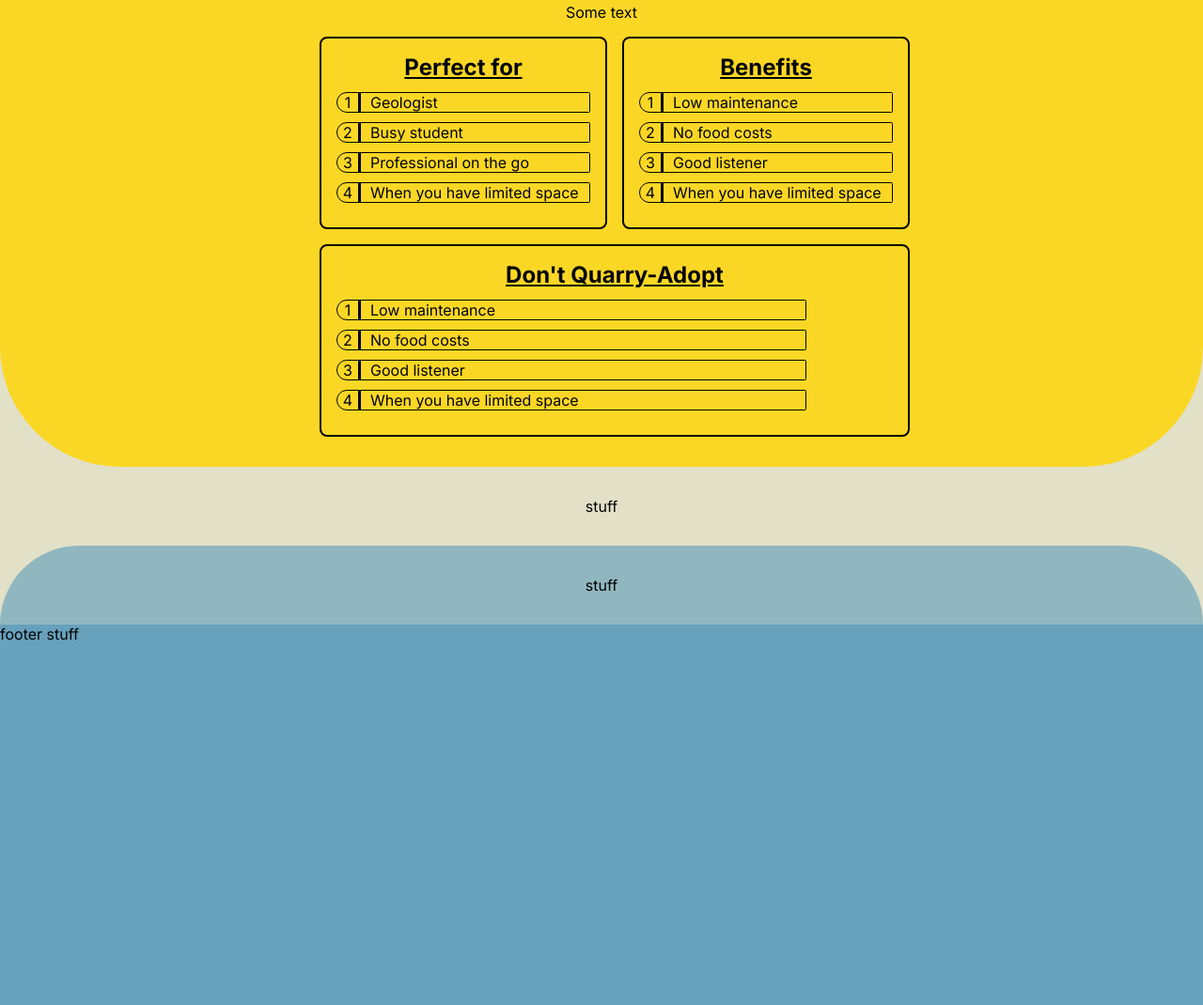
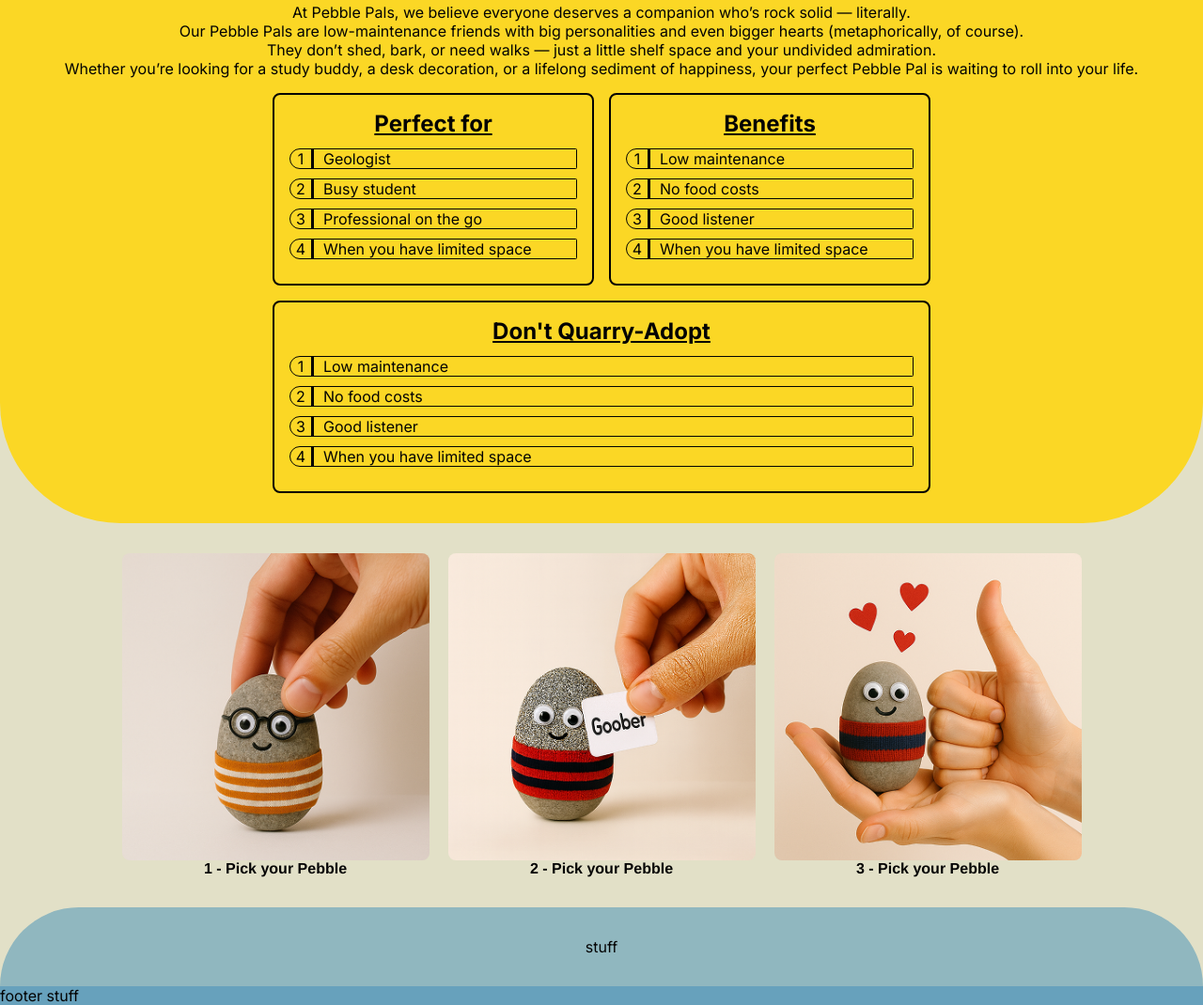
Before and after one commit to LinkVoxel/PeblePals_class_project, a plain HTML site: page index.html in a window 1280 px wide. Shown: the part 780-1850 px from the top of the page at 94% size. Before the commit the page ends 1465 px from the top, so only its background shows below. Drawn offline with Linux system fonts and the light colour scheme.

Commit message:
pictures

```diff
--- a/css/home.css
+++ b/css/home.css
@@ -1,4 +1,4 @@
-.hero-banner{
+.hero-banner {
   background-image: url(/assets/Banner_image.png);
   height: 484px;
   background-repeat: no-repeat;
@@ -9,18 +9,21 @@
   justify-content: center;
   padding: 64px;
 }
-.hero-content{
+
+.hero-content {
   display: flex;
   flex-direction: column;
   align-items: center;
   gap: 16px;
 }
-.hero-content > h1{
+
+.hero-content>h1 {
   color: var(--text-white);
   text-shadow: var(--text-shadow);
-  font-size: clamp(32px, 4vw ,70px)
+  font-size: clamp(32px, 4vw, 70px)
 }
-.hero-content > a{
+
+.hero-content>a {
   color: var(--text-white);
   background-color: black;
   border-radius: 32px;
@@ -30,7 +33,7 @@
 }
 
 
-.home-testimonials{
+.home-testimonials {
   background-color: var(--yellow);
   padding: 8px;
   border-bottom: 1px solid black;
@@ -40,7 +43,7 @@
   justify-content: center;
 }
 
-.h-testimonial{
+.h-testimonial {
   display: flex;
   gap: 8px;
   background-color: black;
@@ -49,7 +52,8 @@
   padding-right: 8px;
   align-items: center;
 }
-.t-rating{
+
+.t-rating {
   align-self: stretch;
   display: flex;
   align-items: center;
@@ -60,51 +64,58 @@
   padding-right: 8px;
   border-radius: 0px 16px 16px 0px;
 }
-.t-text{
+
+.t-text {
   padding-top: 8px;
   padding-bottom: 8px;
 }
 
-.home-section{
+.home-section {
   padding: 32px;
   display: flex;
   flex-direction: column;
   gap: 16px;
   align-items: center;
   text-align: center;
-  > h1 {
-      text-decoration: underline;
+
+  >h1 {
+    text-decoration: underline;
   }
 }
+
 .benefit-grid {
   display: grid;
   grid-template-columns: 1fr 1fr;
   gap: 16px;
   width: 90%;
-  max-width: 600px;
+  max-width: 700px;
 }
+
 .benefit-box {
   border: 2px solid var(--text-black);
   border-radius: 8px;
   padding: 16px;
-  >h1{
-      text-decoration: underline;
-      margin-bottom: 12px;
-}
+
+  >h1 {
+    text-decoration: underline;
+    margin-bottom: 12px;
+  }
 }
 
 .benefit-box.wide {
   grid-column: span 2;
 }
 
-.yellow{
+.yellow {
   background-color: var(--yellow);
   border-radius: 0px 0px 128px 128px;
 }
-.cream-bg{
+
+.cream-bg {
   background-color: var(--cream);
 }
-.blue{
+
+.blue {
   background-color: var(--blue-light);
   border-radius: 128px 128px 0px 0px;
 }
@@ -114,7 +125,7 @@
   border-radius: 32px 4px 4px 32px;
   border: 1px solid var(--text-black);
   margin-bottom: 10px;
-  width: 270px;
+  width: 100%;
 }
 
 .bullet-nr {
@@ -125,6 +136,7 @@
 .bullet-text {
   text-align: left;
   padding-left: 10px;
+  text-wrap: nowrap;
 }
 
 .bullet2 {
@@ -133,4 +145,50 @@
   border: 1px solid var(--text-black);
   margin-bottom: 10px;
   width: 500px;
+}
+
+.image-row {
+  display: flex;
+  justify-content: center;
+  gap: 20px;
+  flex-wrap: wrap;
+}
+
+.image-card {
+  text-align: center;
+  width: 30%;
+  min-width: 250px;
+}
+
+.image-card img {
+  width: 100%;
+  height: auto;
+  display: block;
+  border-radius: 8px;
+}
+
+.text1 {
+  font-family: 'Franklin Gothic Medium', 'Arial Narrow', Arial, sans-serif;
+  font-weight: bold;
+}
+
+.text2 {
+  font-family: 'Franklin Gothic Medium', 'Arial Narrow', Arial, sans-serif;
+  font-weight: bold;
+}
+
+.text3 {
+  font-family: 'Franklin Gothic Medium', 'Arial Narrow', Arial, sans-serif;
+  font-weight: bold;
+}
+
+@media only screen and (max-width: 700px) {
+  .benefit-grid {
+    grid-template-columns: 1px;
+    gap: 16px;
   }
+
+  .benefit-box.wide {
+    grid-column: auto;
+  }
+}
--- a/index.html
+++ b/index.html
@@ -39,7 +39,13 @@
         <div class="cream-bg">
             <section class="home-section yellow">
                 <h1> What are Pebble Pals</h1>
-                <p> Some text</p>
+                <p>At Pebble Pals, we believe everyone deserves a companion who’s rock
+                    solid — literally. <br>Our Pebble Pals are low-maintenance friends with
+                    big personalities and even bigger hearts (metaphorically, of course). <br>
+                    They don’t shed, bark, or need walks — just a little shelf space and
+                    your undivided admiration. <br>Whether you’re looking for a study buddy, a
+                    desk decoration, or a lifelong sediment of happiness, your perfect
+                    Pebble Pal is waiting to roll into your life.</p>
                 <div class="benefit-grid">
                     <div class="benefit-box">
                         <h1>Perfect for</h1>
@@ -81,25 +87,43 @@
                     </div>
                     <div class="benefit-box wide">
                         <h1>Don't Quarry-Adopt</h1>
-                        <div class="bullet2">
+                        <div class="bullet">
                             <div class="bullet-nr">1</div>
                             <div class="bullet-text">Low maintenance</div>
                         </div>
-                        <div class="bullet2">
+                        <div class="bullet">
                             <div class="bullet-nr">2</div>
                             <div class="bullet-text">No food costs</div>
                         </div>
-                        <div class="bullet2">
+                        <div class="bullet">
                             <div class="bullet-nr">3</div>
                             <div class="bullet-text">Good listener</div>
                         </div>
-                        <div class="bullet2">
+                        <div class="bullet">
                             <div class="bullet-nr">4</div>
-                            <div class="bullet-text">When you have limited space</div>                    </div>
-                </div>
+                            <div class="bullet-text">When you have limited space</div>
+                        </div>
+                    </div>
             </section>
             <section class="home-section cream">
-                stuff
+                <div class="image-row">
+                    <div class="image-card">
+                        <img src="/assets/Howto_1.png" alt="Image 1">
+                        <p class="text1">1 - Pick your Pebble</p>
+                    </div>
+
+                    <div class="image-card">
+                        <img src="/assets/Howto_2.png" alt="Image 2">
+                        <p class="text2">2 - Pick your Pebble</p>
+                    </div>
+
+                    <div class="image-card">
+                        <img src="/assets/Howto_3.png" alt="Image 3">
+                        <p class="text2">3 - Pick your Pebble</p>
+                    </div>
+                </div>
+
+
             </section>
             <section class="home-section blue">
                 stuff
```
Also changed, not shown: css/common.css (+9 -7 lines).
